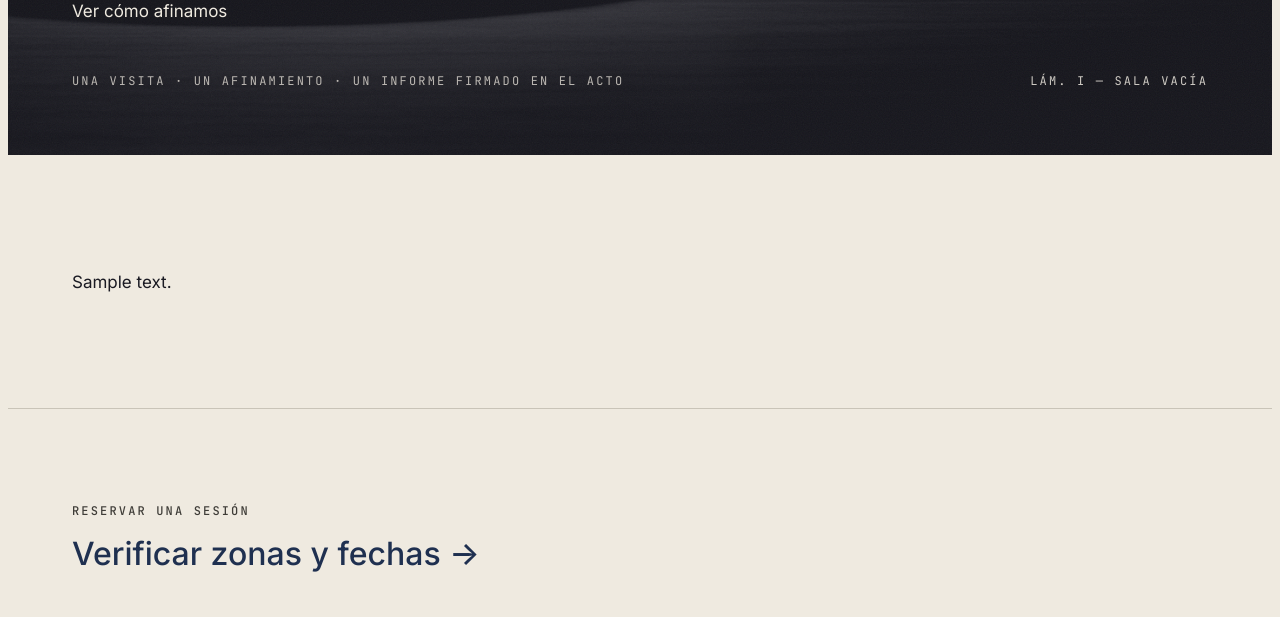
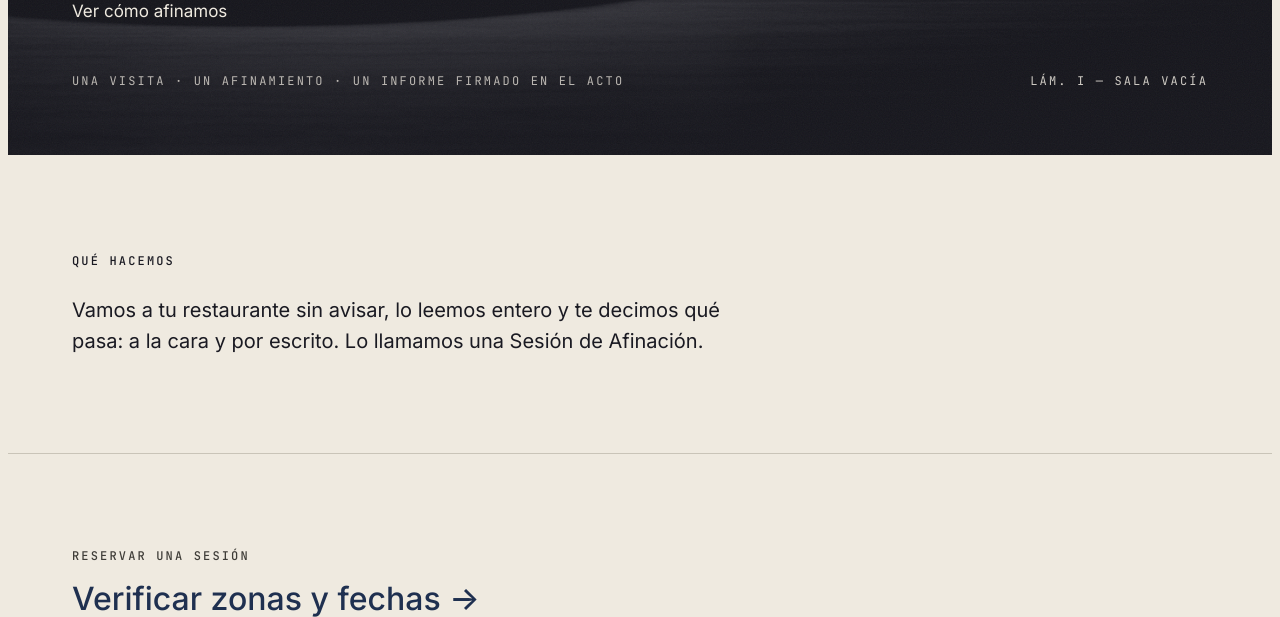
Before and after one commit to jmagrela/gastrototem, a WordPress theme: template theme/gastrototem/front-page.php in a window 1280 px wide. Shown: the part 653-1270 px from the top of the page. Run offline with PHP 8.4 and a stand-in for WordPress, Linux system fonts and the light colour scheme; the site name, menu and one post (Sample post) are stand-ins, and other content is empty; some libraries are stand-ins or nearby versions.

Commit message:
feat(home): sección «Qué hacemos»
Primera sección del cuerpo de la home dentro de .gtt-home-contenido (bajo el
sentinel): kicker mono + párrafo lede. Porta el BLOQUE 1 de Index.tsx del Lovable
a tokens del tema. Retira el the_content() placeholder (la home es landing
diseñada, secciones hardcoded como el hero); sentinel intacto como primer hijo.

Co-Authored-By: Claude Opus 4.8 (1M context) <noreply@anthropic.com>

```diff
--- a/theme/gastrototem/assets/css/pages/home.css
+++ b/theme/gastrototem/assets/css/pages/home.css
@@ -312,3 +312,42 @@
 		transform: none !important;
 	}
 }
+
+/* ========================================================================
+ * CUERPO DE LA HOME · secciones dentro de .gtt-home-contenido (papel)
+ *
+ * Cada sección es un <section> bajo el sentinel. Ritmo vertical editorial por
+ * margen entre secciones. Medida de lectura acotada por sección. Todo papel/
+ * grafito/tinta vía tokens; mono uppercase con --gtt-tracking-wide.
+ * ===================================================================== */
+
+.gtt-home-section {
+	max-width: var(--gtt-container-content);
+}
+
+.gtt-home-section + .gtt-home-section {
+	margin-top: var(--gtt-space-24);
+}
+
+/* Kicker mono (etiqueta de sección y de estado). */
+.gtt-home-kicker {
+	margin: 0;
+	font-family: var(--gtt-font-mono);
+	font-weight: 500;
+	font-size: var(--gtt-text-xs);
+	text-transform: uppercase;
+	letter-spacing: var(--gtt-tracking-wide);
+	color: var(--gtt-color-grafito-900);
+}
+
+/* Sección 1 · Qué hacemos -------------------------------------------------- */
+
+.gtt-home-lede {
+	margin: var(--gtt-space-6) 0 0;
+	max-width: 42rem;
+	font-family: var(--gtt-font-sans);
+	font-weight: 400;
+	font-size: var(--gtt-text-lg);
+	line-height: var(--gtt-leading-normal);
+	color: var(--gtt-color-grafito-900);
+}
--- a/theme/gastrototem/front-page.php
+++ b/theme/gastrototem/front-page.php
@@ -67,12 +67,10 @@ get_header();
 
 	<span class="gtt-hero__sentinel" data-gtt-sentinel aria-hidden="true"></span>
 
-	<?php
-	while ( have_posts() ) :
-		the_post();
-		the_content();
-	endwhile;
-	?>
+	<section class="gtt-home-section gtt-home-section--lede">
+		<p class="gtt-home-kicker">Qué hacemos</p>
+		<p class="gtt-home-lede">Vamos a tu restaurante sin avisar, lo leemos entero y te decimos qué pasa: a la cara y por escrito. Lo llamamos una Sesión de Afinación.</p>
+	</section>
 
 </div>
 
```
